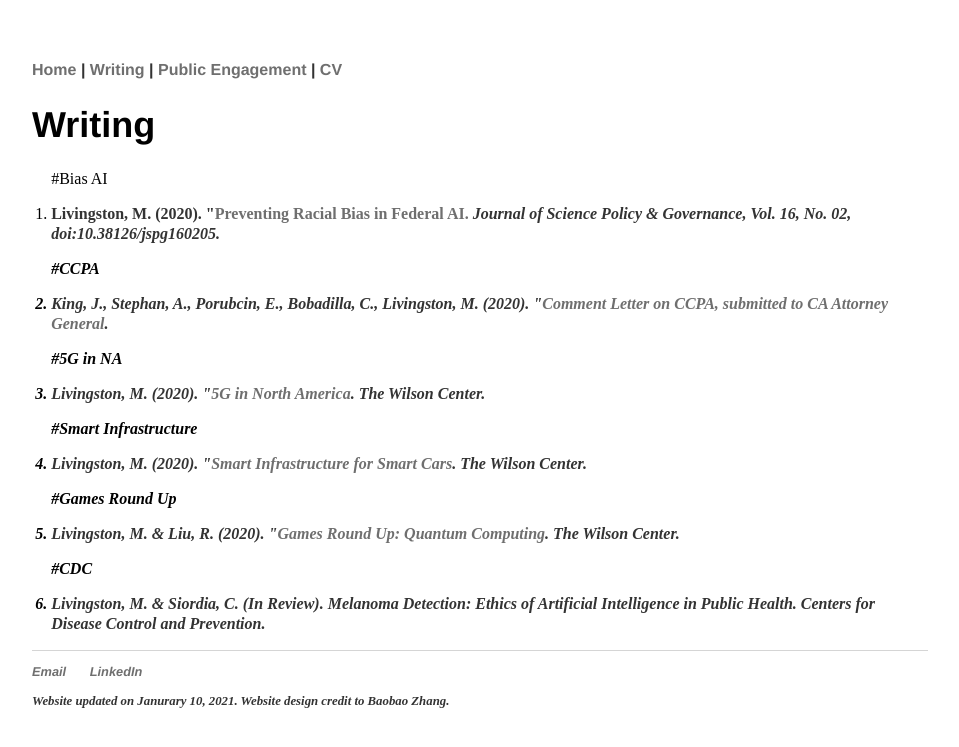
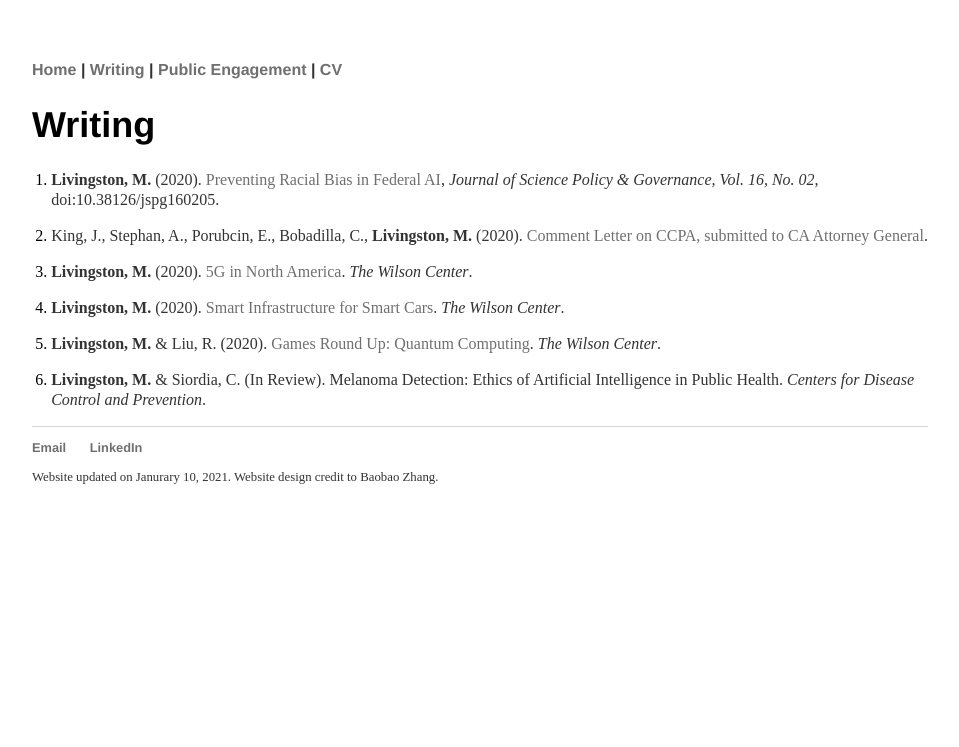
Before and after one commit to morganlivingston/baobaofzhang.github.io, a Jekyll site: the page built from writing.html, in a window 1280 px wide. Shown: the top 747 px of the page, without its empty margins (160-1119 px from the left). Built offline with Jekyll 4.4.1, drawn with Linux system fonts in a browser that asks for light colours.

Commit message:
fixing formatting

```diff
--- a/writing.html
+++ b/writing.html
@@ -8,29 +8,28 @@ title: Morgan Livingston | Writing
 
 <ol>
 
-#Bias AI
 <li>
-  <p><b>Livingston, M.<b> (2020). "<a href="https://www.sciencepolicyjournal.org/uploads/5/4/3/4/5434385/livingston_jspg_v16.2.pdf">Preventing Racial Bias in Federal AI.</a> <i>Journal of Science Policy & Governance, Vol. 16, No. 02<i>, doi:10.38126/jspg160205.</p>
+  <p><b>Livingston, M.</b> (2020). <a href="https://www.sciencepolicyjournal.org/uploads/5/4/3/4/5434385/livingston_jspg_v16.2.pdf">Preventing Racial Bias in Federal AI</a>, <i>Journal of Science Policy & Governance, Vol. 16, No. 02</i>, doi:10.38126/jspg160205.</p>
 </li>
-#CCPA
+
 <li>
-  <p>King, J., Stephan, A., Porubcin, E., Bobadilla, C., <b>Livingston, M.<b> (2020). "<a href="http://cyberlaw.stanford.edu/files/blogs/CCPA%20comments%20October%2028%202020_corrected.pdf">Comment Letter on CCPA, submitted to CA Attorney General</a>.</p>
+  <p>King, J., Stephan, A., Porubcin, E., Bobadilla, C., <b>Livingston, M.</b> (2020). <a href="http://cyberlaw.stanford.edu/files/blogs/CCPA%20comments%20October%2028%202020_corrected.pdf">Comment Letter on CCPA, submitted to CA Attorney General</a>.</p>
 </li>
-#5G in NA
+
 <li>
-  <p><b>Livingston, M.<b> (2020). "<a href="https://5g.wilsoncenter.org/video/video-who-driving-5g-transition-north-america">5G in North America</a>. <i>The Wilson Center<i>.</p>
+  <p><b>Livingston, M.</b> (2020). <a href="https://5g.wilsoncenter.org/video/video-who-driving-5g-transition-north-america">5G in North America</a>. <i>The Wilson Center</i>.</p>
 </li>
-#Smart Infrastructure
+
 <li>
-  <p><b>Livingston, M.<b> (2020). "<a href="https://www.wilsoncenter.org/blog-post/smart-infrastructure-smart-cars-conversation-dr-stilgoe-hidden-dependencies-shaping">Smart Infrastructure for Smart Cars</a>. <i>The Wilson Center<i>.</p>
+  <p><b>Livingston, M.</b> (2020). <a href="https://www.wilsoncenter.org/blog-post/smart-infrastructure-smart-cars-conversation-dr-stilgoe-hidden-dependencies-shaping">Smart Infrastructure for Smart Cars</a>. <i>The Wilson Center</i>.</p>
 </li>
-#Games Round Up
+
 <li>
-  <p><b>Livingston, M.<b> & Liu, R. (2020). "<a href="https://www.wilsoncenter.org/blog-post/games-round-quantum-computing">Games Round Up: Quantum Computing</a>. <i>The Wilson Center<i>.</p>
+  <p><b>Livingston, M.</b> & Liu, R. (2020). <a href="https://www.wilsoncenter.org/blog-post/games-round-quantum-computing">Games Round Up: Quantum Computing</a>. <i>The Wilson Center</i>.</p>
 </li>
-#CDC
+
 <li>
-  <p><b>Livingston, M.<b> & Siordia, C. (In Review). Melanoma Detection: Ethics of Artificial Intelligence in Public Health. <i>Centers for Disease Control and Prevention<i>.</p>
+  <p><b>Livingston, M.</b> & Siordia, C. (In Review). Melanoma Detection: Ethics of Artificial Intelligence in Public Health. <i>Centers for Disease Control and Prevention</i>.</p>
 </li>
 
 </ol>
```
